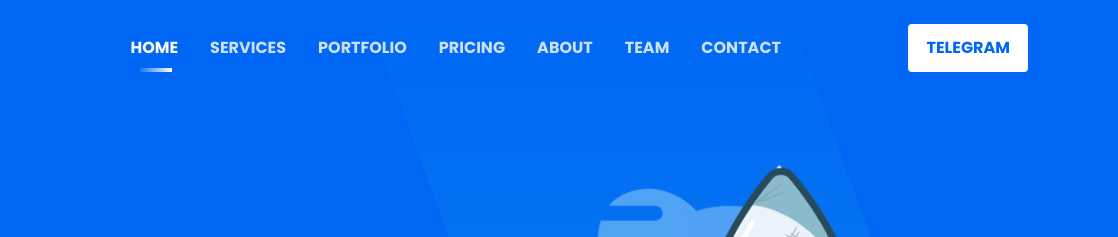
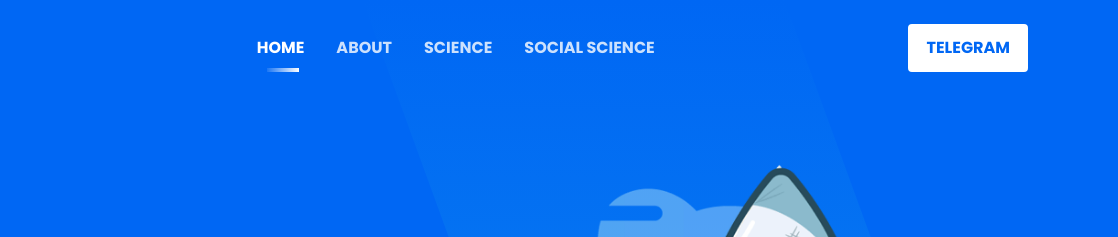
Before and after one commit to practicekaro/practicekaro.github.io, a plain HTML site: page index.html in a window 1280 px wide. Shown: the top 237 px of the page, 162-1280 px from the left. Drawn offline with Linux system fonts and the light colour scheme.

Commit message:
Update index.html

```diff
--- a/index.html
+++ b/index.html
@@ -80,12 +80,10 @@
                         <div class="collapse navbar-collapse sub-menu-bar" id="navbarTwo">
                             <ul class="navbar-nav m-auto">
                                 <li class="nav-item active"><a class="page-scroll" href="#home">home</a></li>
-                                <li class="nav-item"><a class="page-scroll" href="#services">Services</a></li>
-                                <li class="nav-item"><a class="page-scroll" href="#portfolio">Portfolio</a></li>
-                                <li class="nav-item"><a class="page-scroll" href="#pricing">Pricing</a></li>
-                                <li class="nav-item"><a class="page-scroll" href="#about">About</a></li>
-                                <li class="nav-item"><a class="page-scroll" href="#team">Team</a></li>
-                                <li class="nav-item"><a class="page-scroll" href="#contact">Contact</a></li>
+                                <li class="nav-item"><a class="page-scroll" href="#services">about</a></li>
+                                <li class="nav-item"><a class="page-scroll" href="#portfolio">science</a></li>
+                                <li class="nav-item"><a class="page-scroll" href="#social">social science</a></li>
+
                             </ul>
                         </div>
 
@@ -340,7 +338,7 @@
 
      <!--====== PRINICNG START ======-->
 
-    <section id="pricing" class="pricing-area ">
+    <section id="social" class="pricing-area ">
         <div class="container">
             <div class="row justify-content-center">
                 <div class="col-lg-6 col-md-10">
```
